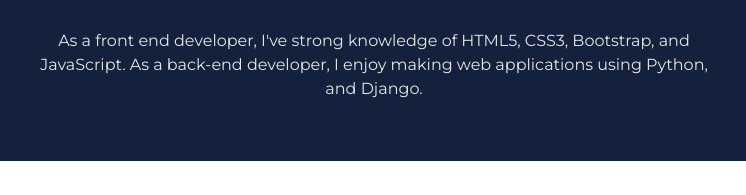
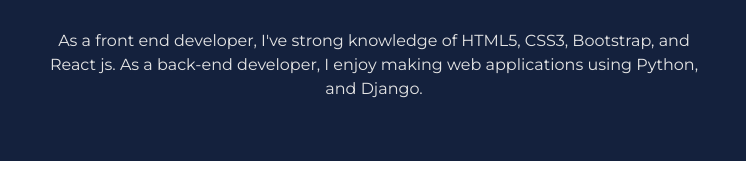
Before and after one commit to rawda-developer/rawdayasser-portfolio, a plain HTML site: page index.html in a window 1280 px wide. Shown: the part 197-392 px from the top of the page, 266-1012 px from the left. Drawn offline with Linux system fonts and the light colour scheme.

Commit message:
Update index.html

```diff
--- a/index.html
+++ b/index.html
@@ -18,7 +18,7 @@
         <h1>Rawda Yasser</h1>
         <h2>Full Stack Web Developer</h2>
         <p>
-          As a front end developer, I've strong knowledge of HTML5, CSS3, Bootstrap, and JavaScript. As a back-end developer, I enjoy making
+          As a front end developer, I've strong knowledge of HTML5, CSS3, Bootstrap, and React js. As a back-end developer, I enjoy making
           web applications using Python, and Django.
         </p>
       </div>
```
